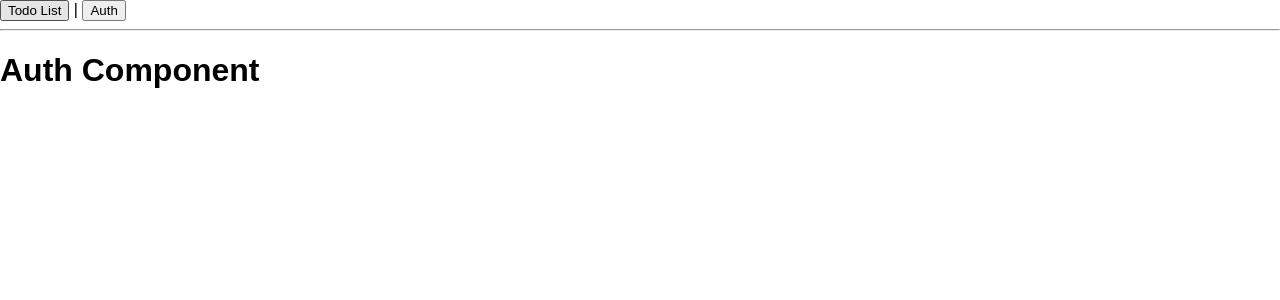
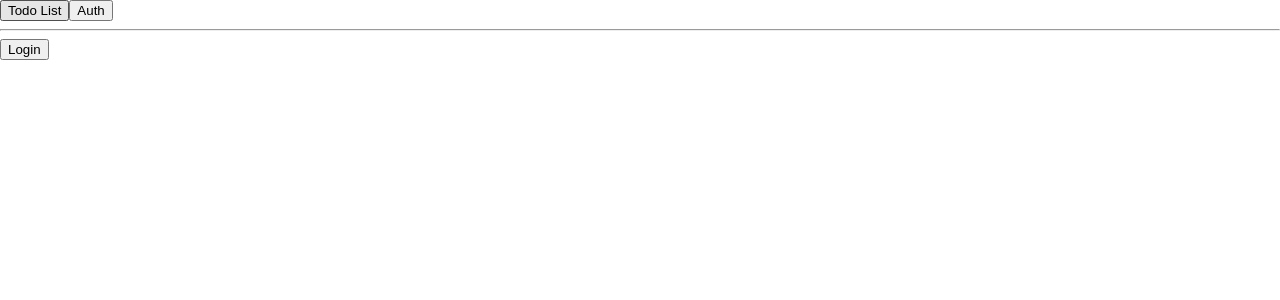
Before and after one commit to NightThinker/legacy-hooks-udemy, a React (Create React App) app: page / in a window 1280 px wide. Shown: the top 300 px of the page. Built offline with nearby package versions, Linux system fonts and the light colour scheme; the HTML template or start-up script is replaced by a standard one.

Commit message:
useContext auth

```diff
--- a/src/App.js
+++ b/src/App.js
@@ -3,17 +3,27 @@
 import Todo from './components/Todo/Todo';
 import Header from './components/Header/Header';
 import Auth from './components/Auth/Auth';
+import AuthContext from './context/auth-context';
 
 const App = props => {
 	const [ page, setPage ] = useState('auth');
+	const [ authStatus, setAuthStatus ] = useState(false);
+
 	const switchPage = pageName => {
 		setPage(pageName);
 	};
+
+	const login = () => {
+		setAuthStatus(true);
+	};
+
 	return (
 		<div>
-			<Header onLoadTodos={switchPage.bind(this, 'todos')} onLoadAuth={switchPage.bind(this, 'auth')} />
-			<hr />
-			{page === 'auth' ? <Auth /> : <Todo />}
+			<AuthContext.Provider value={{ status: authStatus, login: login }}>
+				<Header onLoadTodos={switchPage.bind(this, 'todos')} onLoadAuth={switchPage.bind(this, 'auth')} />
+				<hr />
+				{page === 'auth' ? <Auth /> : <Todo />}
+			</AuthContext.Provider>
 		</div>
 	);
 };
--- a/src/components/Auth/Auth.js
+++ b/src/components/Auth/Auth.js
@@ -1,7 +1,11 @@
-import React from 'react';
+import React, { useContext } from 'react';
 
-const auth = props => {
-	return <h1>Auth Component</h1>;
+import AuthContext from '../../context/auth-context';
+
+const Auth = props => {
+	const auth = useContext(AuthContext);
+
+	return <button onClick={auth.login()}>Login</button>;
 };
 
-export default auth;
+export default Auth;
--- a/src/components/Header/Header.js
+++ b/src/components/Header/Header.js
@@ -1,12 +1,16 @@
-import React from 'react';
+import React, { useContext } from 'react';
 
-const header = props => {
+import AuthContext from '../../context/auth-context';
+
+const Header = props => {
 	const { onLoadTodos, onLoadAuth } = props;
+	const auth = useContext(AuthContext);
 	return (
 		<header>
-			<button onClick={onLoadTodos}>Todo List</button> | <button onClick={onLoadAuth}>Auth</button>
+			{auth.status && <button onClick={onLoadTodos}>Todo List</button>}
+			<button onClick={onLoadAuth}>Auth</button>
 		</header>
 	);
 };
 
-export default header;
+export default Header;
--- /dev/null
+++ b/src/context/auth-context.js
@@ -0,0 +1,5 @@
+import React from 'react';
+
+const authContext = React.createContext({ status: false, login: () => {} });
+
+export default authContext;
```
